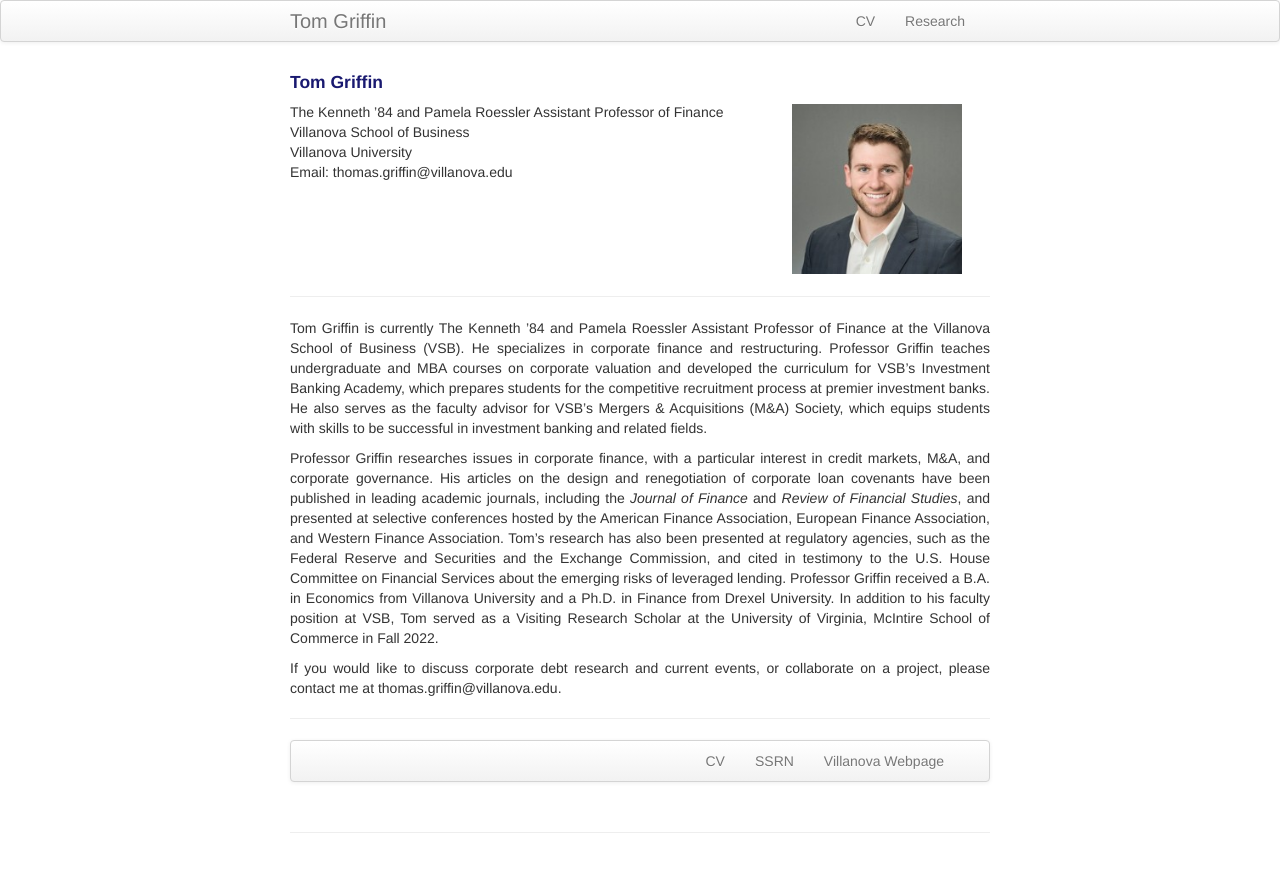
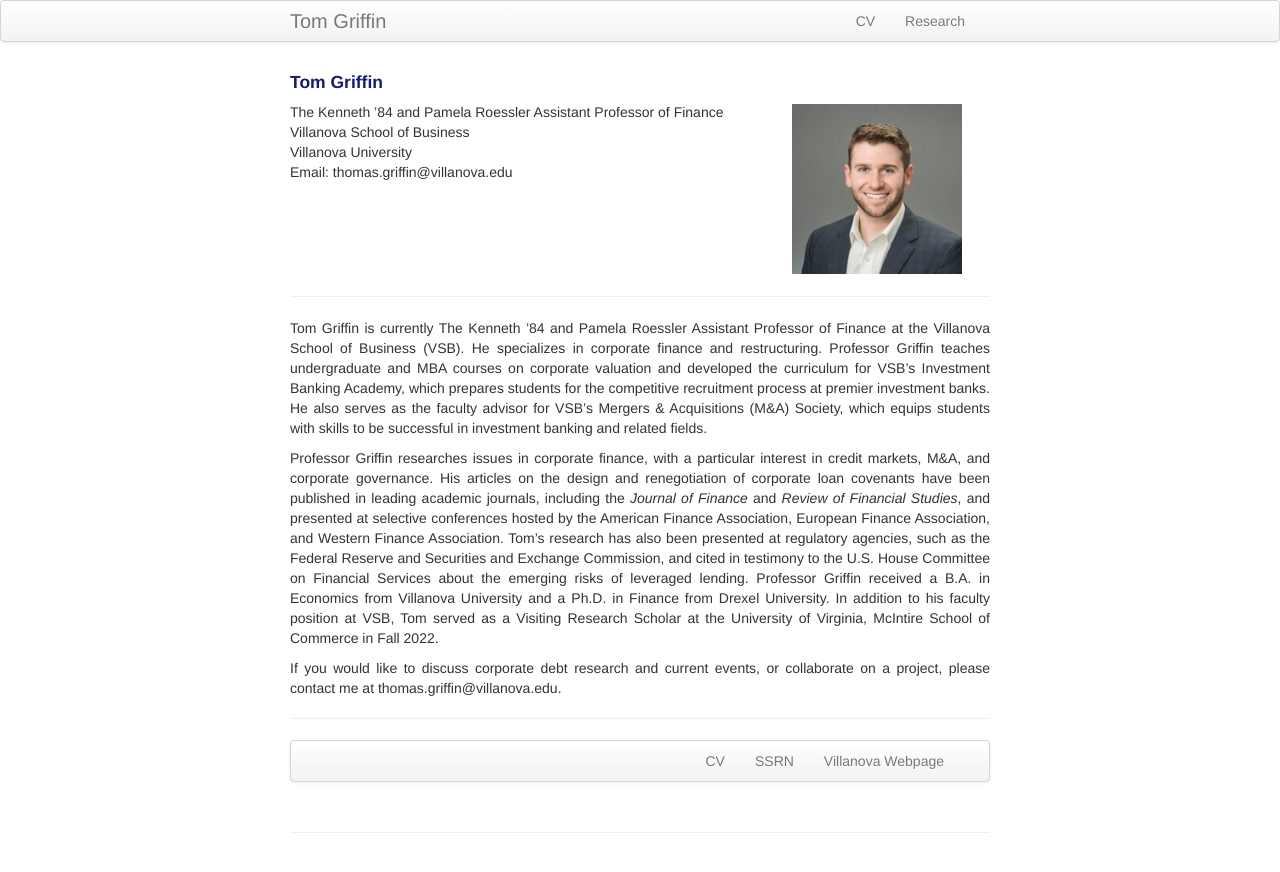
Before and after one commit to ThomasPGriffin/thomaspgriffin.github.io, a Jekyll site: the page built from index.md, in a window 1280 px wide. Shown: the top 872 px of the page. Built offline with Jekyll 4.4.1, drawn with Linux system fonts in a browser that asks for light colours.

Commit message:
Update index.md

```diff
--- a/index.md
+++ b/index.md
@@ -29,7 +29,7 @@ keywords: Tom, Thomas, Griffin, Finance, PhD, Drexel, Villanova, Professor
 
 <p>Tom Griffin is currently The Kenneth ’84 and Pamela Roessler Assistant Professor of Finance at the Villanova School of Business (VSB). He specializes in corporate finance and restructuring. Professor Griffin teaches undergraduate and MBA courses on corporate valuation and developed the curriculum for VSB’s Investment Banking Academy, which prepares students for the competitive recruitment process at premier investment banks. He also serves as the faculty advisor for VSB’s Mergers & Acquisitions (M&A) Society, which equips students with skills to be successful in investment banking and related fields. </p>
 
-<p>Professor Griffin researches issues in corporate finance, with a particular interest in credit markets, M&A, and corporate governance. His articles on the design and renegotiation of corporate loan covenants have been published in leading academic journals, including the <i>Journal of Finance</i> and <i>Review of Financial Studies</i>, and presented at selective conferences hosted by the American Finance Association, European Finance Association, and Western Finance Association. Tom’s research has also been presented at regulatory agencies, such as the Federal Reserve and Securities and the Exchange Commission, and cited in testimony to the U.S. House Committee on Financial Services about the emerging risks of leveraged lending.
+<p>Professor Griffin researches issues in corporate finance, with a particular interest in credit markets, M&A, and corporate governance. His articles on the design and renegotiation of corporate loan covenants have been published in leading academic journals, including the <i>Journal of Finance</i> and <i>Review of Financial Studies</i>, and presented at selective conferences hosted by the American Finance Association, European Finance Association, and Western Finance Association. Tom’s research has also been presented at regulatory agencies, such as the Federal Reserve and Securities and Exchange Commission, and cited in testimony to the U.S. House Committee on Financial Services about the emerging risks of leveraged lending.
 Professor Griffin received a B.A. in Economics from Villanova University and a Ph.D. in Finance from Drexel University. In addition to his faculty position at VSB, Tom served as a Visiting Research Scholar at the University of Virginia, McIntire School of Commerce in Fall 2022.
 </p>
 
```
